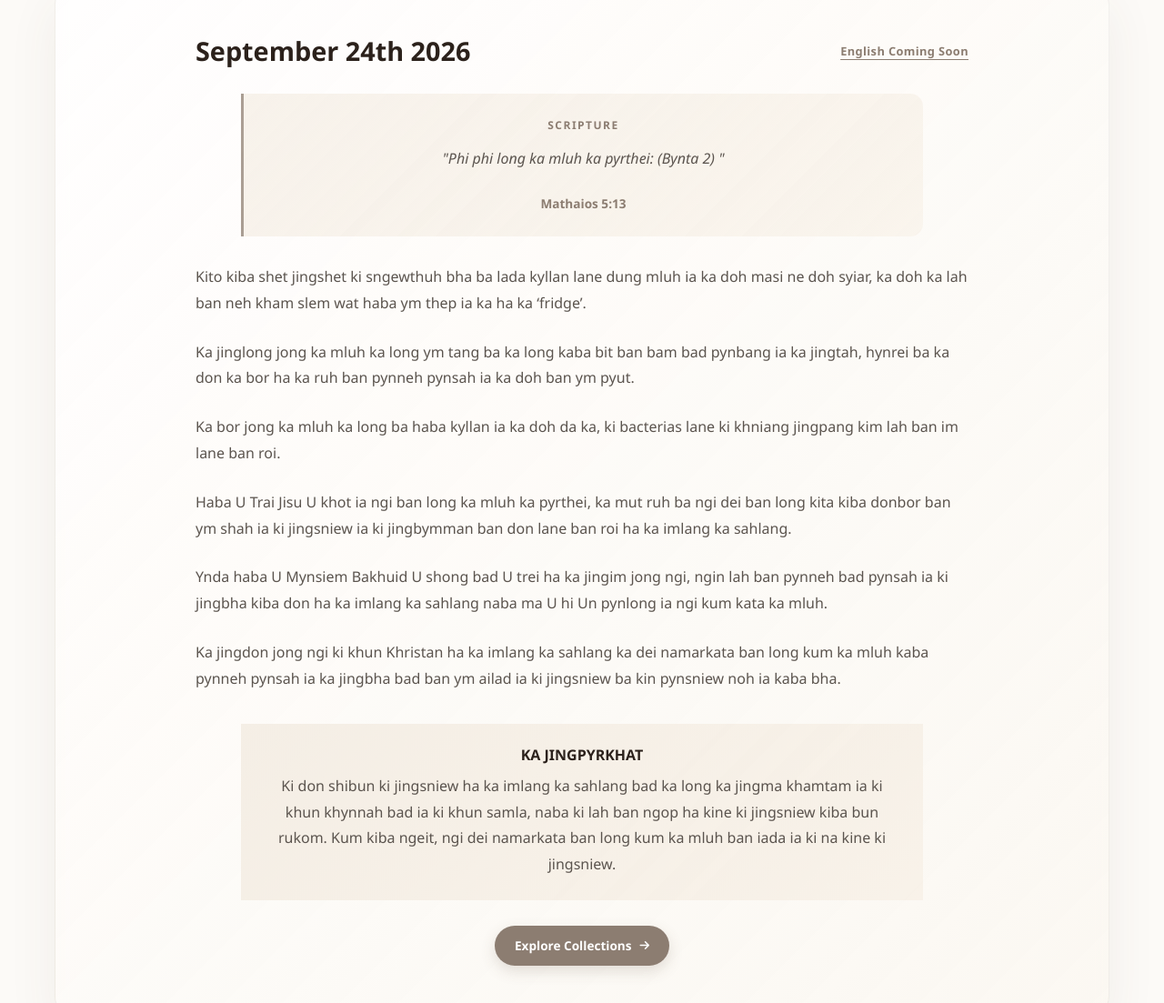
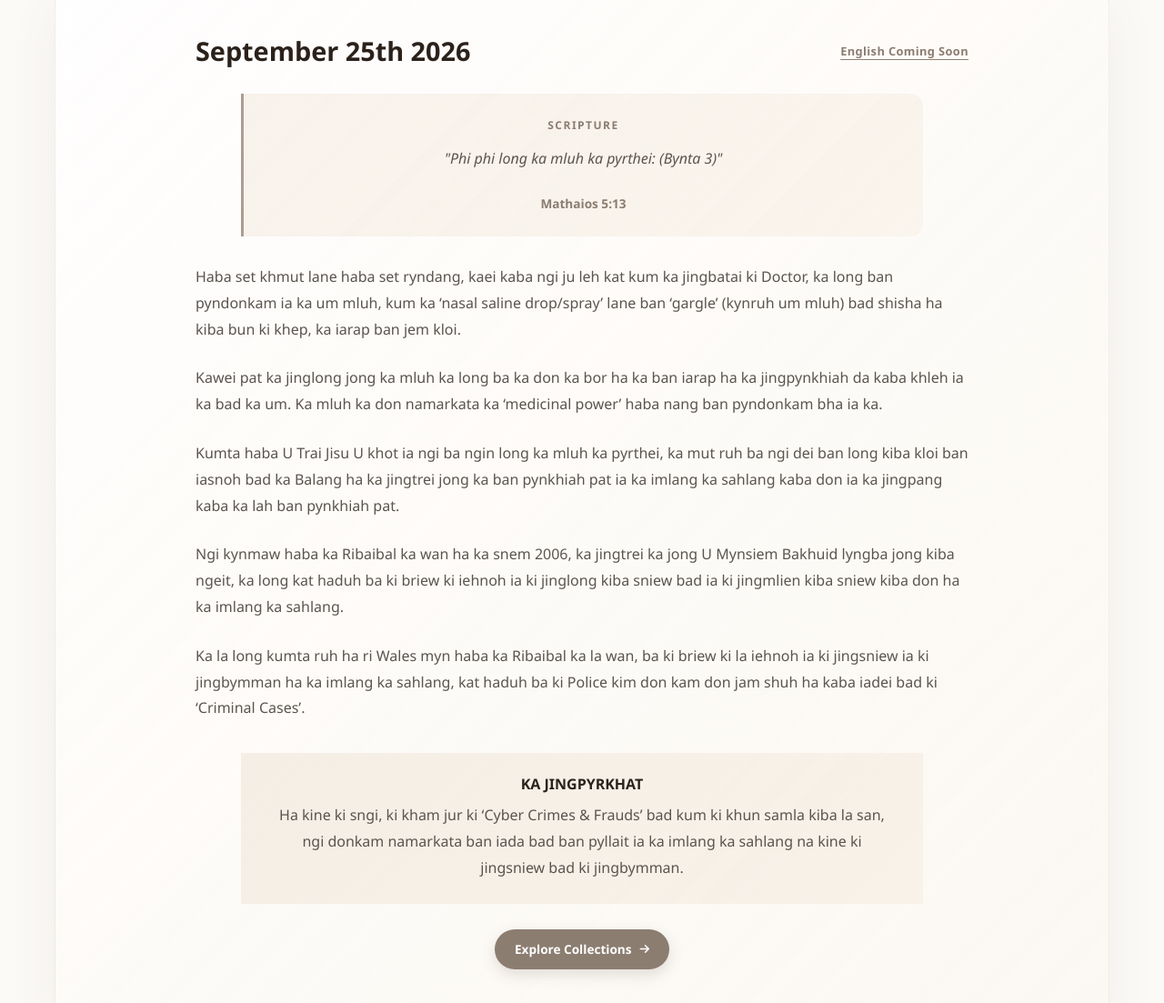
Before and after one commit to Neskipu/kjcf, a plain HTML site: page devotionals.html in a window 1280 px wide. Shown: the part 997-2100 px from the top of the page at 91% size. Drawn offline with Linux system fonts and the light colour scheme.

Commit message:
25th update

```diff
--- a/devotionals.html
+++ b/devotionals.html
@@ -173,7 +173,7 @@
                         data-devotion-en="September 5th, 2026"
                         data-devotion-khasi="September 5th, 2026"
                     >
-                        September 24th 2026
+                        September 25th 2026
                     </h3>
 
                     <div
@@ -206,7 +206,7 @@
 
 
 
-                        "Phi phi long ka mluh ka pyrthei: (Bynta 2) "
+                        "Phi phi long ka mluh ka pyrthei: (Bynta 3)"
 
                     </p>
 
@@ -224,13 +224,11 @@
                      DEVOTION Text
                 ================================================= -->
 
-                <p> Kito kiba shet jingshet ki sngewthuh bha ba lada kyllan lane dung mluh ia ka doh masi ne doh syiar, ka doh ka lah ban neh kham slem wat haba ym thep ia ka ha ka ‘fridge’.</p>
-                <p> Ka jinglong jong ka mluh ka long ym tang ba ka long kaba bit ban bam bad pynbang ia ka jingtah, hynrei ba ka don ka bor ha ka ruh ban pynneh pynsah ia ka doh ban ym pyut.</p>
-                 <p> Ka bor jong ka mluh ka long ba haba kyllan ia ka doh da ka, ki bacterias lane ki khniang jingpang kim lah ban im lane ban roi.</p>
-                  <p> Haba U Trai Jisu U khot ia ngi ban long ka mluh ka pyrthei, ka mut ruh ba ngi dei ban long kita kiba donbor ban ym shah ia ki jingsniew ia ki jingbymman ban don lane ban roi ha ka imlang ka sahlang.</p>
-                   <p> Ynda haba U Mynsiem Bakhuid U shong bad U trei ha ka jingim jong ngi, ngin lah ban pynneh bad pynsah ia ki jingbha kiba don ha ka imlang ka sahlang naba ma U hi Un pynlong ia ngi kum kata ka mluh.</p>
-                    <p> Ka jingdon jong ngi ki khun Khristan ha ka imlang ka sahlang ka dei namarkata ban long kum ka mluh kaba pynneh pynsah ia ka jingbha bad ban ym ailad ia ki jingsniew ba kin pynsniew noh ia kaba bha. </p>
-
+            <p> Haba set khmut lane haba set ryndang, kaei kaba ngi ju leh kat kum ka jingbatai ki Doctor, ka long ban pyndonkam ia ka um mluh, kum ka ‘nasal saline drop/spray’ lane ban ‘gargle’ (kynruh um mluh) bad shisha ha kiba bun ki khep, ka iarap ban jem kloi. </p>
+                <p> Kawei pat ka jinglong jong ka mluh ka long ba ka don ka bor ha ka ban iarap ha ka jingpynkhiah da kaba khleh ia ka bad ka um. Ka mluh ka don namarkata ka ‘medicinal power’ haba nang ban pyndonkam bha ia ka.</p>
+                    <p> Kumta haba U Trai Jisu U khot ia ngi ba ngin long ka mluh ka pyrthei, ka mut ruh ba ngi dei ban long kiba kloi ban iasnoh bad ka Balang ha ka jingtrei jong ka ban pynkhiah pat ia ka imlang ka sahlang kaba don ia ka jingpang kaba ka lah ban pynkhiah pat.</p>
+                        <p> Ngi kynmaw haba ka Ribaibal ka wan ha ka snem 2006, ka jingtrei ka jong U Mynsiem Bakhuid lyngba jong kiba ngeit, ka long kat haduh ba ki briew ki iehnoh ia ki jinglong kiba sniew bad ia ki jingmlien kiba sniew kiba don ha ka imlang ka sahlang.</p>
+                            <p> Ka la long kumta ruh ha ri Wales myn haba ka Ribaibal ka la wan, ba ki briew ki la iehnoh ia ki jingsniew ia ki jingbymman ha ka imlang ka sahlang, kat haduh ba ki Police kim don kam don jam shuh ha kaba iadei bad ki ‘Criminal Cases’. </p>
 
 
 
@@ -248,7 +246,7 @@
                         KA JINGPYRKHAT
 
                     </h4>
-<p> Ki don shibun ki jingsniew ha ka imlang ka sahlang bad ka long ka jingma khamtam ia ki khun khynnah bad ia ki khun samla, naba ki lah ban ngop ha kine ki jingsniew kiba bun rukom. Kum kiba ngeit, ngi dei namarkata ban long kum ka mluh ban iada ia ki na kine ki jingsniew.
+<p> Ha kine ki sngi, ki kham jur ki ‘Cyber Crimes & Frauds’ bad kum ki khun samla kiba la san, ngi donkam namarkata ban iada bad ban pyllait ia ka imlang ka sahlang na kine ki jingsniew bad ki jingbymman.
 
  </p>
                 </div>
```
